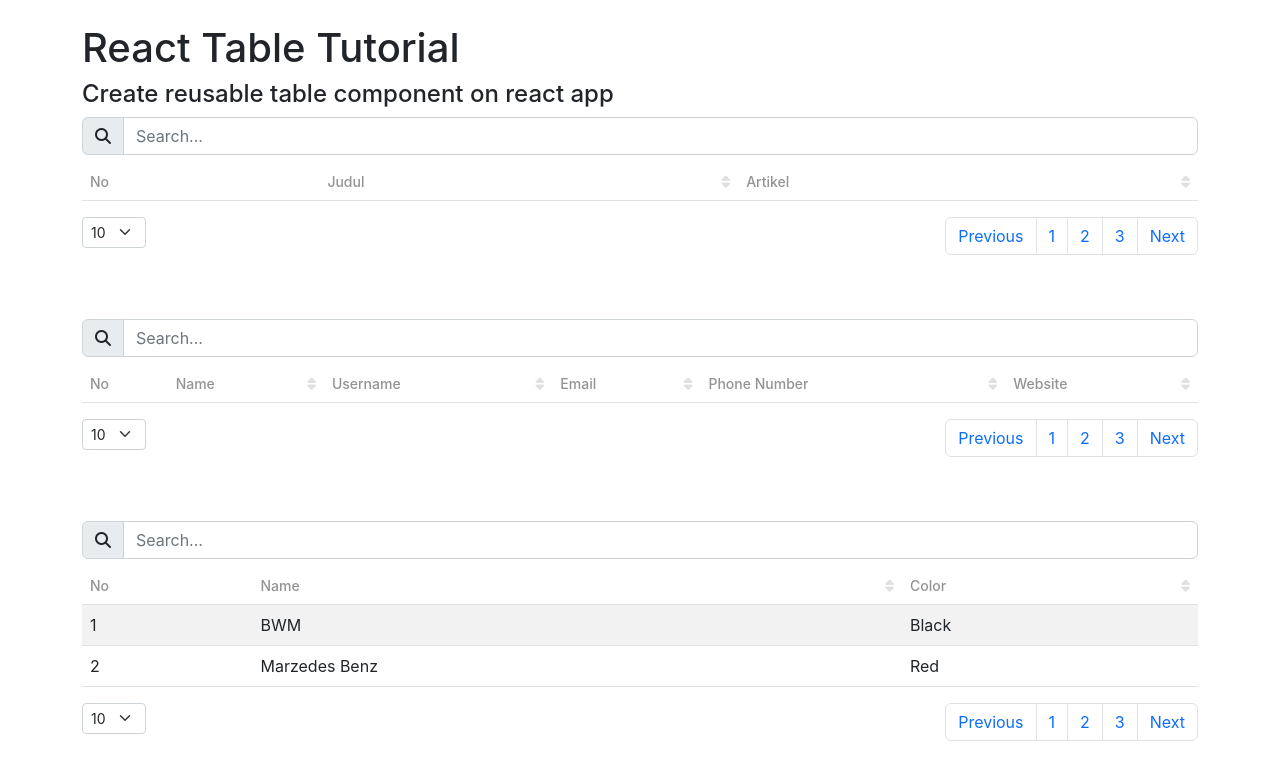
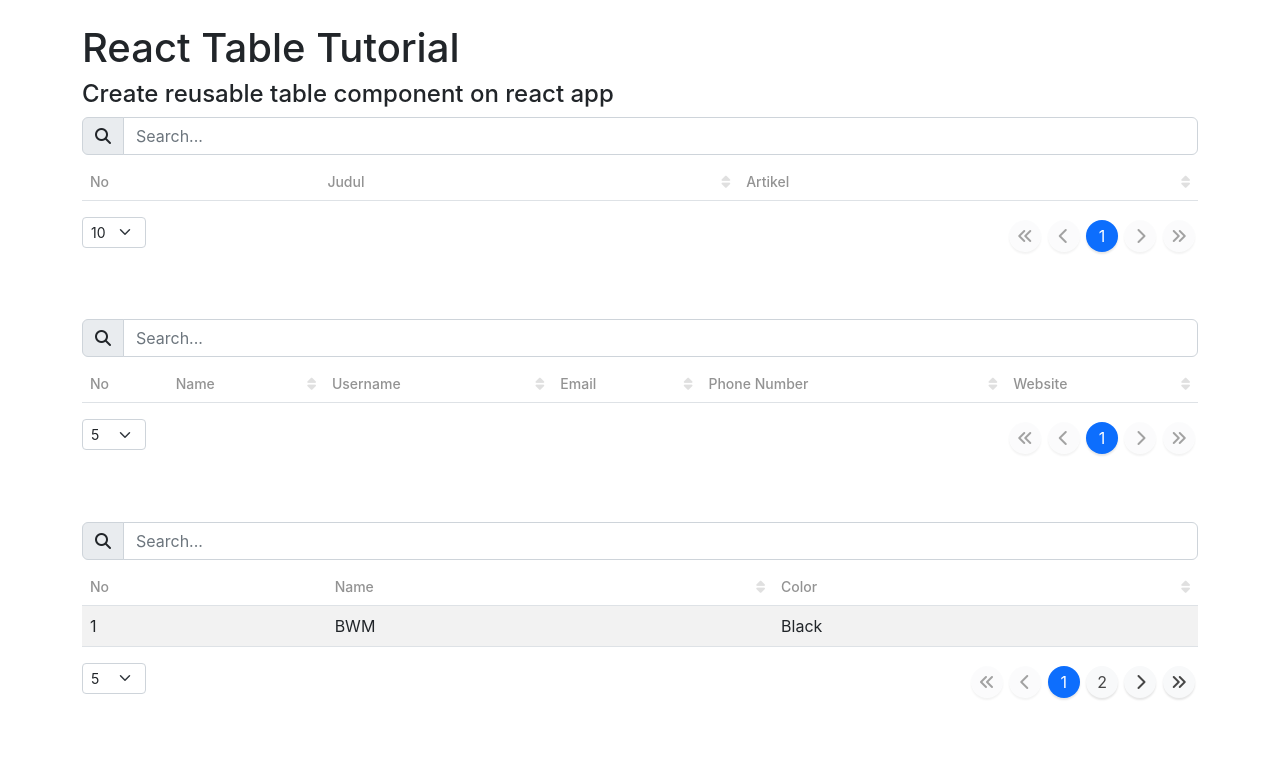
Before and after one commit to rxid-dev/rxid-table, a React (Create React App) app: page / in a window 1280 px wide. Shown: the top 780 px of the page. Built offline with nearby package versions, Linux system fonts and the light colour scheme; no server answers.

Commit message:
add: pagination

```diff
--- a/src/App.js
+++ b/src/App.js
@@ -52,6 +52,7 @@ function App() {
         field: "website",
       },
     ],
+    perPage: 5,
   });
 
   const carModel = useTable({
@@ -66,6 +67,8 @@ function App() {
       },
     ],
     records: cars,
+    perPage: 1,
+    totalRecord: cars.length,
   });
 
   const handleDelete = (record) => {
--- /dev/null
+++ b/src/rxid-pagination/RxidPagination.js
@@ -0,0 +1,156 @@
+import { useEffect, useState } from "react";
+import { resolvePagination } from "./resolve-pagination";
+import "./RxidPagination.scss";
+
+export const RxidPagination = ({ model, onChangePage }) => {
+  const [state, setState] = useState({
+    currentPage: model.currentPage,
+    pagination: {},
+    length: 0,
+  });
+
+  useEffect(() => {
+    const pagination = resolvePagination({
+      perPage: model.perPage,
+      totalRecord: model.totalRecord,
+      currentPage: state.currentPage,
+      size: model.size,
+    });
+    setState((state) => ({
+      ...state,
+      pagination,
+      length: pagination.endPage - (pagination.startPage - 1),
+    }));
+  }, [model.totalRecord, state.currentPage]);
+
+  const setCurrentPage = (currentPage) => {
+    setState((state) => ({
+      ...state,
+      currentPage,
+    }));
+    if (onChangePage) {
+      onChangePage(currentPage);
+    }
+  };
+
+  const handleChangePage = (currentPage) => {
+    if (state.currentPage === currentPage) return;
+    setCurrentPage(currentPage);
+  };
+
+  const handleBackPage = () => {
+    const currentPage = state.currentPage - 1;
+    if (currentPage < state.pagination.firstPage) return;
+    setCurrentPage(currentPage);
+  };
+
+  const handleNextPage = () => {
+    const currentPage = state.currentPage + 1;
+    if (currentPage > state.pagination.lastPage) return;
+    setCurrentPage(currentPage);
+  };
+
+  return (
+    <ul className="pagination-list">
+      <li className="pagination-item">
+        <a
+          className={
+            "pagination-link " + (state.currentPage === 1 ? "disabled" : "")
+          }
+          onClick={() => handleChangePage(1)}
+        >
+          <em className="fa-solid fa-angles-left" />
+        </a>
+      </li>
+      <li className="pagination-item">
+        <a
+          className={
+            "pagination-link " + (state.currentPage === 1 ? "disabled" : "")
+          }
+          onClick={handleBackPage}
+        >
+          <em className="fas fa-chevron-left" />
+        </a>
+      </li>
+      {state.pagination.startPage > 1 ? (
+        <li className="pagination-item">
+          <a className="pagination-link" onClick={() => handleChangePage(1)}>
+            1
+          </a>
+        </li>
+      ) : (
+        ""
+      )}
+      {state.pagination.startPage > 2 ? (
+        <li className="pagination-item">
+          <a className="pagination-link separator">...</a>
+        </li>
+      ) : (
+        ""
+      )}
+      {Array(state.length)
+        .fill(0)
+        .map((value, index) => {
+          const page = value + index + state.pagination.startPage;
+          return (
+            <li className="pagination-item" key={page}>
+              <a
+                className={
+                  "pagination-link " +
+                  (state.currentPage === page ? "active" : "")
+                }
+                onClick={() => handleChangePage(page)}
+              >
+                {page}
+              </a>
+            </li>
+          );
+        })}
+
+      {state.currentPage < state.pagination.lastPage - 3 ? (
+        <li className="pagination-item">
+          <a className="pagination-link separator">...</a>
+        </li>
+      ) : (
+        ""
+      )}
+
+      {state.currentPage < state.pagination.lastPage - 2 ? (
+        <li className="pagination-item">
+          <a
+            className="pagination-link"
+            onClick={() => handleChangePage(state.pagination.lastPage)}
+          >
+            {state.pagination.lastPage}
+          </a>
+        </li>
+      ) : (
+        ""
+      )}
+
+      <li className="pagination-item">
+        <a
+          className={
+            "pagination-link " +
+            (state.currentPage === state.pagination.lastPage ? "disabled" : "")
+          }
+          onClick={handleNextPage}
+        >
+          <em className="fas fa-chevron-right" />
+        </a>
+      </li>
+
+      <li className="pagination-item">
+        <a
+          className={
+            "pagination-link " +
+            (state.currentPage === state.pagination.lastPage ? "disabled" : "")
+          }
+          onClick={() => handleChangePage(state.pagination.lastPage)}
+        >
+          <em className="fa-solid fa-angles-right" />
+        </a>
+      </li>
+    </ul>
+  );
+};
--- /dev/null
+++ b/src/rxid-pagination/RxidPagination.scss
@@ -0,0 +1,42 @@
+ul.pagination-list {
+  li.pagination-item {
+    list-style: none;
+    display: inline-block;
+    a.pagination-link {
+      text-decoration: none;
+      background: var(--bs-gray-100);
+      margin: 0.2em;
+      border-radius: 50%;
+      width: 32px;
+      height: 32px;
+      display: flex;
+      align-items: center;
+      justify-content: center;
+      color: #474747;
+      box-shadow: 0 2px 2px 0 RGB(0 0 0 / 10%);
+      &:hover,
+      &.active {
+        background-color: var(--bs-primary);
+        color: #ffffff;
+        cursor: pointer;
+      }
+      &.disabled {
+        opacity: 0.5;
+        &:hover {
+          background: var(--bs-gray-100);
+          color: #474747;
+          cursor: not-allowed;
+        }
+      }
+      &.separator {
+        background-color: transparent;
+        box-shadow: none;
+        &:hover {
+          background-color: transparent;
+          cursor: default;
+          color: #474747;
+        }
+      }
+    }
+  }
+}
--- /dev/null
+++ b/src/rxid-pagination/index.js
@@ -0,0 +1,2 @@
+export * from "./RxidPagination";
+export * from "./usePagination";
--- /dev/null
+++ b/src/rxid-pagination/resolve-pagination.js
@@ -0,0 +1,32 @@
+export const resolvePagination = ({
+  perPage,
+  totalRecord,
+  currentPage,
+  size,
+}) => {
+  const firstPage = 1;
+  const lastPage = Math.ceil(totalRecord / perPage) || 1;
+
+  const startPage =
+    currentPage - Math.floor(size / 2) + (size % 2 === 0 ? 1 : 0);
+  const endPage = currentPage + Math.floor(size / 2);
+
+  return {
+    firstPage,
+    lastPage,
+    startPage:
+      startPage < firstPage
+        ? firstPage
+        : startPage > lastPage - size
+        ? lastPage - size + 1
+        : startPage,
+    endPage:
+      endPage > lastPage
+        ? lastPage
+        : endPage < size
+        ? size > lastPage
+          ? lastPage
+          : size
+        : endPage,
+  };
+};
--- /dev/null
+++ b/src/rxid-pagination/usePagination.js
@@ -0,0 +1,19 @@
+import { useState } from "react";
+
+export const usePagination = ({ perPage, currentPage, size, totalRecord }) => {
+  const [state, setState] = useState({
+    perPage: perPage || 10,
+    currentPage: currentPage || 1,
+    size: size || 5,
+    totalRecord: totalRecord || 0,
+  });
+
+  const setTotalRecord = (totalRecord) => {
+    setState((state) => ({
+      ...state,
+      totalRecord,
+    }));
+  };
+
+  return { ...state, setTotalRecord };
+};
--- a/src/rxid-table/RxidTable.js
+++ b/src/rxid-table/RxidTable.js
@@ -1,18 +1,21 @@
 import React, { useEffect, useState } from "react";
+import { RxidPagination } from "../rxid-pagination";
 import "./RxidTable.css";
-
 export const RxidTable = ({ model, stringUrl }) => {
   const [state, setState] = useState({
     records: [],
     keywords: "",
-    perPage: model.perPage,
+    perPage: model.pagination.perPage,
     sortField: "",
     sortOrder: "",
+    currentPage: 1,
   });
 
   useEffect(() => {
     if (stringUrl) {
-      let queryParams = `?&_start=${0}&_limit=${state.perPage}`;
+      let queryParams = `?&_start=${
+        (state.currentPage - 1) * state.perPage
+      }&_limit=${state.perPage}`;
 
       if (state.keywords) {
         queryParams += `&q=${state.keywords}`;
@@ -24,6 +27,8 @@ export const RxidTable = ({ model, stringUrl }) => {
 
       fetch(stringUrl + queryParams)
         .then(async (successResponse) => {
+          const totalRecord = successResponse.headers.get("X-Total-Count");
+          model.setTotalRecord(totalRecord);
           const records = await successResponse.json();
           setState((state) => ({
             ...state,
@@ -37,13 +42,22 @@ export const RxidTable = ({ model, stringUrl }) => {
       let records = Array.from(model.records);
       records = searchRecords(records);
       records = sortRecords(records);
-      records = records.splice(0, state.perPage);
+      records = records.splice(
+        (state.currentPage - 1) * state.perPage,
+        state.perPage
+      );
       setState((state) => ({
         ...state,
         records,
       }));
     }
-  }, [state.keywords, state.perPage, state.sortField, state.sortOrder]);
+  }, [
+    state.keywords,
+    state.perPage,
+    state.sortField,
+    state.sortOrder,
+    state.currentPage,
+  ]);
 
   const searchRecords = (records) => {
     if (!state.keywords) return records;
@@ -105,6 +119,13 @@ export const RxidTable = ({ model, stringUrl }) => {
     setState((state) => ({
       ...state,
       perPage,
+    }));
+  };
+
+  const handleOnChangePage = (currentPage) => {
+    setState((state) => ({
+      ...state,
+      currentPage,
     }));
   };
 
@@ -196,35 +217,10 @@ export const RxidTable = ({ model, stringUrl }) => {
             <option value={25}>25</option>
           </select>
         </div>
-        <nav aria-label="Page navigation example">
-          <ul className="pagination">
-            <li className="page-item">
-              <a className="page-link" href="#">
-                Previous
-              </a>
-            </li>
-            <li className="page-item">
-              <a className="page-link" href="#">
-                1
-              </a>
-            </li>
-            <li className="page-item">
-              <a className="page-link" href="#">
-                2
-              </a>
-            </li>
-            <li className="page-item">
-              <a className="page-link" href="#">
-                3
-              </a>
-            </li>
-            <li className="page-item">
-              <a className="page-link" href="#">
-                Next
-              </a>
-            </li>
-          </ul>
-        </nav>
+        <RxidPagination
+          model={model.pagination}
+          onChangePage={handleOnChangePage}
+        />
       </div>
     </div>
   );
--- a/src/rxid-table/useTable.js
+++ b/src/rxid-table/useTable.js
@@ -1,11 +1,12 @@
 import { useState } from "react";
-
-export const useTable = ({ columns, records, perPage }) => {
+import { usePagination } from "../rxid-pagination";
+export const useTable = ({ columns, records, perPage, totalRecord }) => {
   const [state, setState] = useState({
     columns: columns || [],
     records: records || [],
-    perPage: perPage || 10,
   });
+
+  const pagination = usePagination({ perPage, totalRecord });
 
   const setRecords = (records) => {
     setState((state) => ({
@@ -14,5 +15,9 @@ export const useTable = ({ columns, records, perPage }) => {
     }));
   };
 
-  return { ...state, setRecords };
+  const setTotalRecord = (totalRecord) => {
+    pagination.setTotalRecord(totalRecord);
+  };
+
+  return { ...state, setRecords, pagination, setTotalRecord };
 };
```
